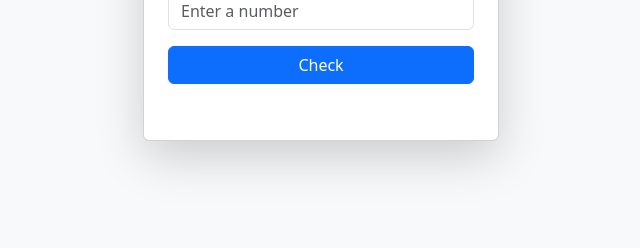
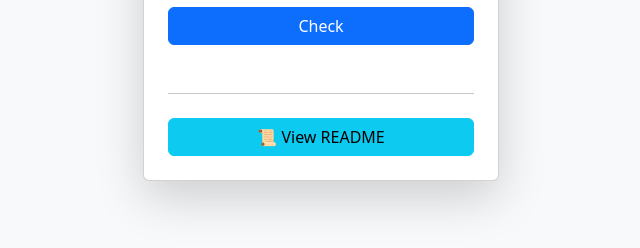
Before and after one commit to Ravi191203/Adam-number-checker, a plain HTML site: page index.html in a window 1280 px wide. Shown: the part 392-640 px from the top of the page, without its empty margins (319-959 px from the left). Drawn offline with nearby package versions, Linux system fonts and the light colour scheme.

Commit message:
Update index.html

```diff
--- a/index.html
+++ b/index.html
@@ -4,8 +4,9 @@
     <meta charset="UTF-8">
     <meta name="viewport" content="width=device-width, initial-scale=1.0">
     <title>Adam Number Checker</title>
-    <!-- Bootstrap CDN -->
+    <!-- Bootstrap CSS -->
     <link href="https://cdn.jsdelivr.net/npm/bootstrap@5.3.0/dist/css/bootstrap.min.css" rel="stylesheet">
+    <script src="https://cdn.jsdelivr.net/npm/marked/marked.min.js"></script> <!-- Marked.js for Markdown Rendering -->
 </head>
 <body class="bg-light d-flex align-items-center justify-content-center vh-100">
 
@@ -17,6 +18,9 @@
                     <input type="number" id="numInput" class="form-control mb-3" placeholder="Enter a number" required>
                     <button class="btn btn-primary w-100" onclick="checkAdamNumber()">Check</button>
                     <p id="result" class="mt-3 fw-bold"></p>
+                    <hr>
+                    <button class="btn btn-info w-100 mt-2" onclick="toggleReadme()">📜 View README</button>
+                    <div id="readmeContent" class="mt-3 text-start" style="display: none;"></div>
                 </div>
             </div>
         </div>
@@ -31,7 +35,6 @@
             let revN = reverseNumber(n);
             let squareN = n * n;
             let squareRevN = revN * revN;
-
             return reverseNumber(squareN) === squareRevN;
         }
 
@@ -48,9 +51,26 @@
 
             document.getElementById("result").innerText = resultText;
         }
+
+        // Function to toggle README view
+        function toggleReadme() {
+            let readmeDiv = document.getElementById("readmeContent");
+
+            if (readmeDiv.style.display === "none") {
+                fetch("README.md") // Fetch README.md file
+                    .then(response => response.text())
+                    .then(text => {
+                        readmeDiv.innerHTML = marked.parse(text); // Convert markdown to HTML
+                        readmeDiv.style.display = "block";
+                    })
+                    .catch(error => console.error("Error loading README.md:", error));
+            } else {
+                readmeDiv.style.display = "none";
+            }
+        }
     </script>
 
-    <!-- Bootstrap JS CDN -->
+    <!-- Bootstrap JS -->
     <script src="https://cdn.jsdelivr.net/npm/bootstrap@5.3.0/dist/js/bootstrap.bundle.min.js"></script>
 </body>
 </html>
```
